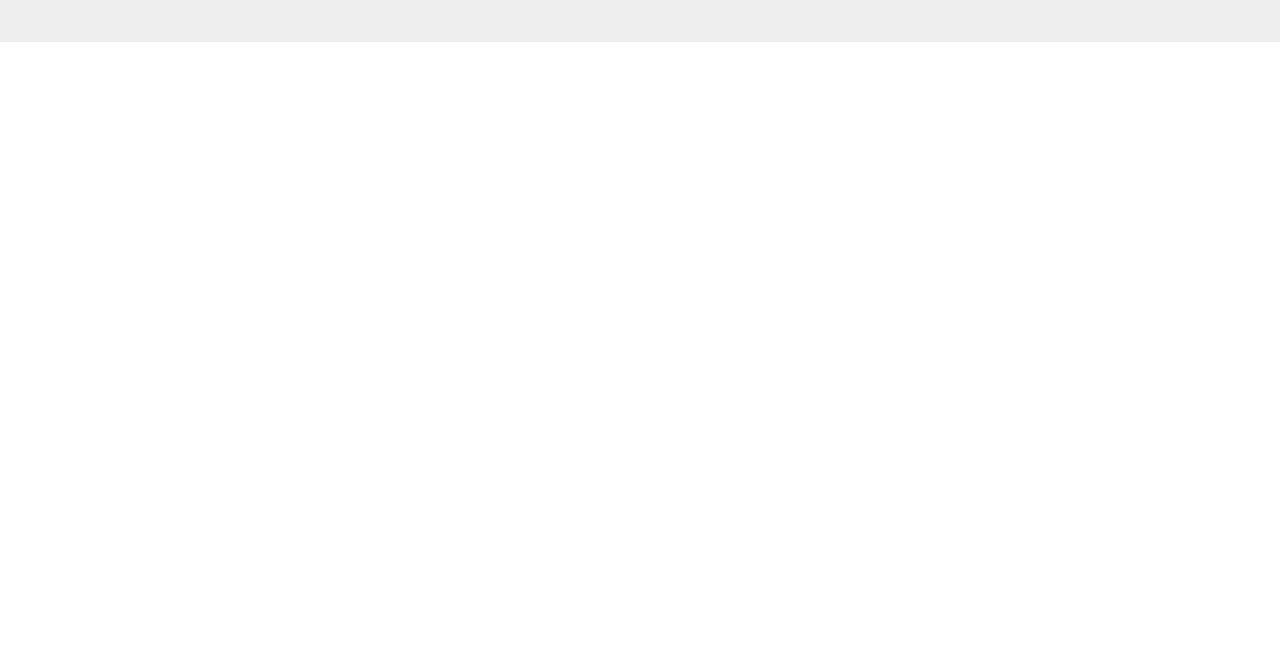
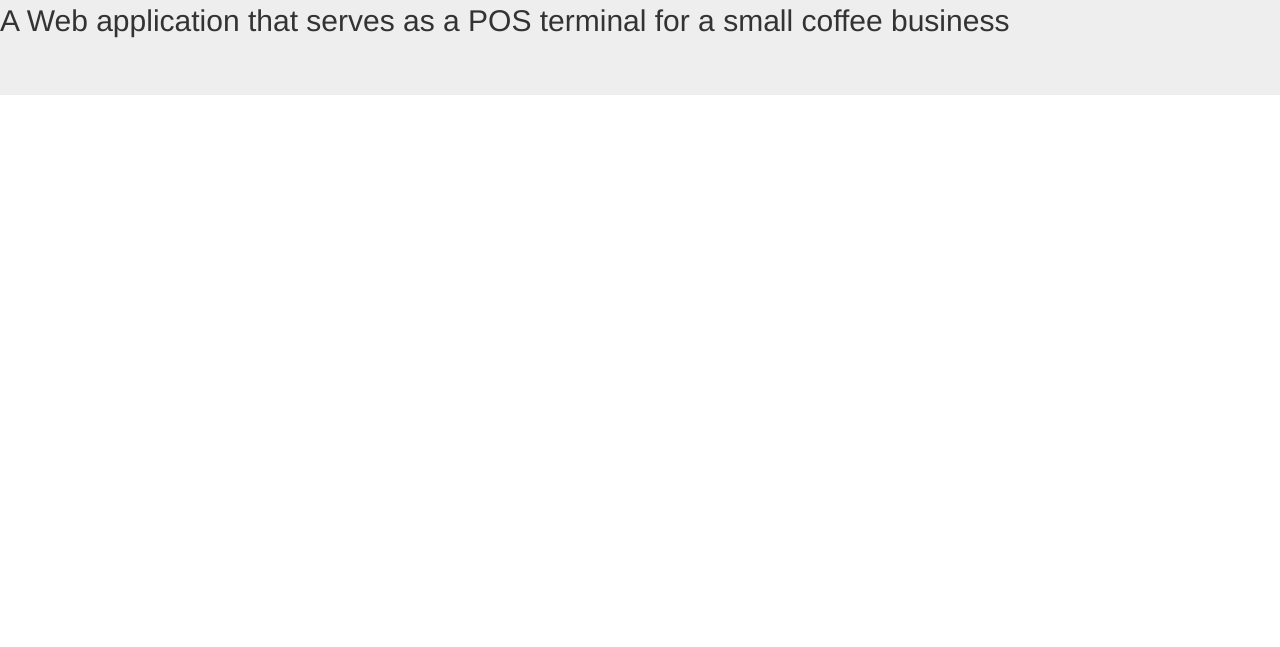
Before and after one commit to matthewhaotran/coffee-haus, a website: page client/index.html in a window 1280 px wide. Shown: the part 153-800 px from the top of the page. Drawn offline with nearby package versions, Linux system fonts and the light colour scheme; files that its build step writes are made by us from their sources.

Commit message:
added tagline:

```diff
--- a/client/index.html
+++ b/client/index.html
@@ -9,6 +9,7 @@
   <body>
     <div class="jumbotron">
       <h1>Coffeehouse</h1>
+      <h2>A Web application that serves as a POS terminal for a small coffee business</h2>
     </div>
 
     <script src="js/bundle.min.js"></script>
```
